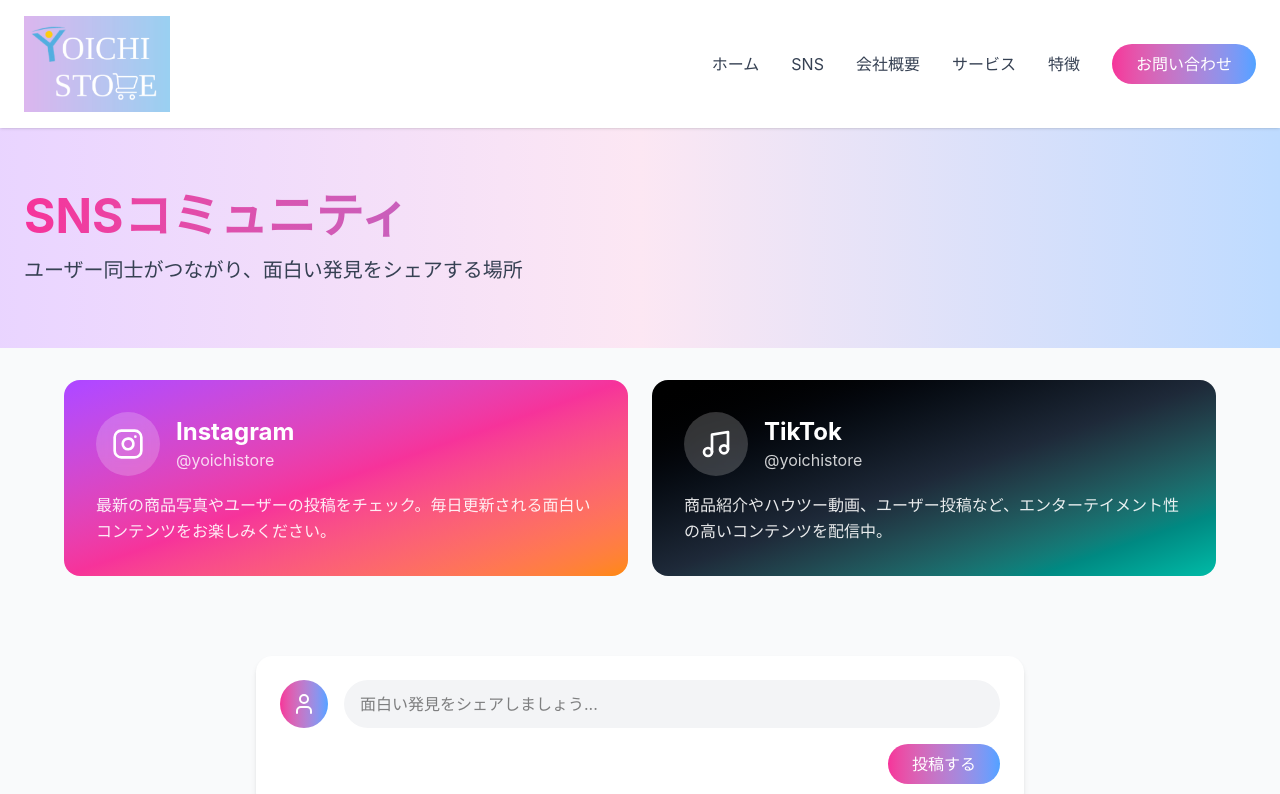
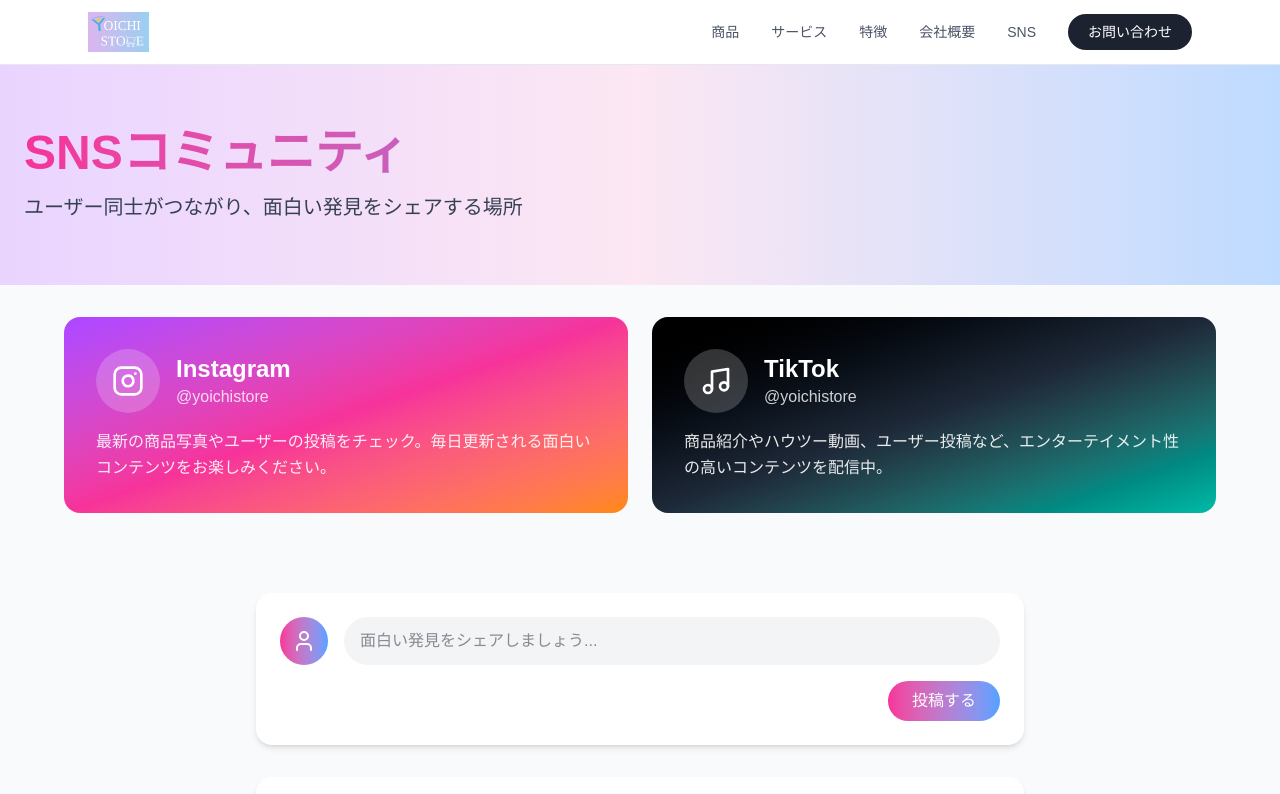
Before and after one commit to sy1067ys/YOICHISTOREnew, a React (Vite) app: page /sns in a window 1280 px wide. Shown: the top 794 px of the page. Built offline with nearby package versions, Linux system fonts and the light colour scheme.

Commit message:
Update Root.tsx

```diff
--- a/src/app/layouts/Root.tsx
+++ b/src/app/layouts/Root.tsx
@@ -1,41 +1,94 @@
-import { Outlet, Link } from 'react-router';
+import { useEffect, useState } from 'react';
+import { Outlet, Link, useLocation } from 'react-router';
+import { Menu, X } from 'lucide-react';
 import { ImageWithFallback } from '../components/figma/ImageWithFallback';
 import logoImage from '../../imports/__________2026-06-09_202237-1.png';
 
+const navItems = [
+  { label: '商品', to: '/#products' },
+  { label: 'サービス', to: '/#services' },
+  { label: '特徴', to: '/#features' },
+  { label: '会社概要', to: '/#about' },
+  { label: 'SNS', to: '/sns' },
+];
+
 export default function Root() {
+  const [open, setOpen] = useState(false);
+  const location = useLocation();
+
+  // ページ移動・見出し(#)移動のあとにスクロール位置を合わせる
+  useEffect(() => {
+    setOpen(false);
+    if (location.hash) {
+      const id = location.hash.slice(1);
+      const timer = window.setTimeout(() => {
+        document.getElementById(id)?.scrollIntoView({ behavior: 'smooth', block: 'start' });
+      }, 50);
+      return () => window.clearTimeout(timer);
+    }
+    window.scrollTo({ top: 0 });
+  }, [location.pathname, location.hash]);
+
   return (
-    <div className="min-h-screen bg-white">
+    <div
+      className="min-h-screen bg-white text-[#1c2230]"
+      style={{ fontFamily: '"Hiragino Sans", "Hiragino Kaku Gothic ProN", "Yu Gothic", "Noto Sans JP", sans-serif' }}
+    >
       {/* Header */}
-      <header className="sticky top-0 bg-white/95 backdrop-blur-sm shadow-sm z-50">
-        <nav className="container mx-auto px-6 py-4 flex items-center justify-between">
-          <Link to="/">
-            <ImageWithFallback
-              src={logoImage}
-              alt="YOICHI STORE"
-              className="h-24 object-contain"
-            />
+      <header className="sticky top-0 z-50 bg-white/95 backdrop-blur border-b border-[#e6e8ee]">
+        <div className="mx-auto max-w-6xl px-6 h-16 flex items-center justify-between">
+          <Link to="/" aria-label="YOICHI STORE ホーム">
+            <ImageWithFallback src={logoImage} alt="YOICHI STORE" className="h-10 w-auto object-contain" />
           </Link>
-          <div className="hidden md:flex gap-8 items-center">
-            <Link to="/" className="text-gray-700 hover:text-blue-500 transition">
-              ホーム
+
+          <nav className="hidden md:flex items-center gap-8 text-sm" aria-label="メインメニュー">
+            {navItems.map((item) => (
+              <Link key={item.label} to={item.to} className="text-[#4b5365] hover:text-[#1c2230] transition-colors">
+                {item.label}
+              </Link>
+            ))}
+            <Link
+              to="/#contact"
+              className="rounded-full bg-[#1c2230] px-5 py-2 text-white hover:bg-[#2f3748] transition-colors"
+            >
+              お問い合わせ
             </Link>
-            <Link to="/sns" className="text-gray-700 hover:text-blue-500 transition">
-              SNS
-            </Link>
-            <a href="#about" className="text-gray-700 hover:text-blue-500 transition">
-              会社概要
-            </a>
-            <a href="#services" className="text-gray-700 hover:text-blue-500 transition">
-              サービス
-            </a>
-            <a href="#features" className="text-gray-700 hover:text-blue-500 transition">
-              特徴
-            </a>
-            <a href="#contact" className="bg-gradient-to-r from-pink-500 to-blue-400 text-white px-6 py-2 rounded-full hover:shadow-lg transition">
-              お問い合わせ
-            </a>
-          </div>
-        </nav>
+          </nav>
+
+          <button
+            type="button"
+            className="md:hidden p-2 -mr-2 text-[#1c2230] rounded focus-visible:outline focus-visible:outline-2 focus-visible:outline-[#4a86e8]"
+            aria-label={open ? 'メニューを閉じる' : 'メニューを開く'}
+            aria-expanded={open}
+            onClick={() => setOpen((v) => !v)}
+          >
+            {open ? <X size={24} /> : <Menu size={24} />}
+          </button>
+        </div>
+
+        {open && (
+          <nav className="md:hidden border-t border-[#e6e8ee] bg-white" aria-label="モバイルメニュー">
+            <div className="mx-auto max-w-6xl px-6 py-2 flex flex-col">
+              {navItems.map((item) => (
+                <Link
+                  key={item.label}
+                  to={item.to}
+                  className="py-4 border-b border-[#eef0f4] text-[#1c2230]"
+                  onClick={() => setOpen(false)}
+                >
+                  {item.label}
+                </Link>
+              ))}
+              <Link
+                to="/#contact"
+                className="my-4 rounded-full bg-[#1c2230] px-5 py-3 text-center text-white"
+                onClick={() => setOpen(false)}
+              >
+                お問い合わせ
+              </Link>
+            </div>
+          </nav>
+        )}
       </header>
 
       {/* Main Content */}
@@ -44,37 +97,30 @@ export default function Root() {
       </main>
 
       {/* Footer */}
-      <footer className="bg-gray-900 text-white py-12">
-        <div className="container mx-auto px-6">
-          <div className="flex flex-col md:flex-row justify-between items-center">
-            <div className="mb-6 md:mb-0">
-              <p className="text-2xl font-bold">YOICHI STORE</p>
-              <p className="text-gray-400 mt-2">アイデア×デザイン×ショッピング</p>
+      <footer className="border-t border-[#e6e8ee] bg-[#f6f7f9]">
+        <div className="mx-auto max-w-6xl px-6 py-14">
+          <div className="flex flex-col gap-10 md:flex-row md:items-start md:justify-between">
+            <div>
+              <p
+                className="text-xl tracking-wide"
+                style={{ fontFamily: '"Hiragino Mincho ProN", "Yu Mincho", "Noto Serif JP", serif' }}
+              >
+                YOICHI STORE
+              </p>
+              <p className="mt-3 text-sm text-[#5d6577]">アイデア × デザイン × ショッピング</p>
             </div>
-            <div className="flex gap-8">
-              <Link to="/" className="text-gray-400 hover:text-white transition">
-                ホーム
+            <nav className="flex flex-wrap gap-x-8 gap-y-3 text-sm text-[#4b5365]" aria-label="フッターメニュー">
+              {navItems.map((item) => (
+                <Link key={item.label} to={item.to} className="hover:text-[#1c2230] transition-colors">
+                  {item.label}
+                </Link>
+              ))}
+              <Link to="/#contact" className="hover:text-[#1c2230] transition-colors">
+                お問い合わせ
               </Link>
-              <Link to="/sns" className="text-gray-400 hover:text-white transition">
-                SNS
-              </Link>
-              <a href="#about" className="text-gray-400 hover:text-white transition">
-                会社概要
-              </a>
-              <a href="#services" className="text-gray-400 hover:text-white transition">
-                サービス
-              </a>
-              <a href="#features" className="text-gray-400 hover:text-white transition">
-                特徴
-              </a>
-              <a href="#contact" className="text-gray-400 hover:text-white transition">
-                お問い合わせ
-              </a>
-            </div>
+            </nav>
           </div>
-          <div className="border-t border-gray-800 mt-8 pt-8 text-center text-gray-400">
-            <p>&copy; 2026 YOICHI STORE. All rights reserved.</p>
-          </div>
+          <p className="mt-12 text-xs text-[#7b8294]">&copy; 2026 YOICHI STORE. All rights reserved.</p>
         </div>
       </footer>
     </div>
```
